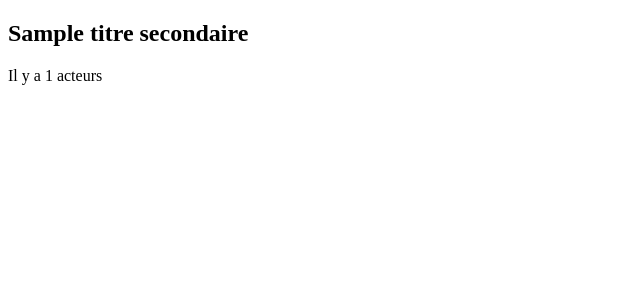
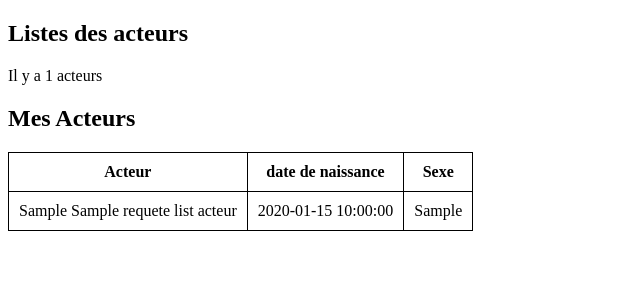
Before and after one commit to Littlebirdwarrior/PDO-cinema, a PHP site: template view/listActeurs.php in a window 1280 px wide. Shown: the part 34-334 px from the top of the page, without its empty margins (0-640 px from the left). Run offline with PHP 8.4, Linux system fonts and the light colour scheme; the template is opened without the code that fills it: most values are stand-ins (such as "Sample title", 1, 10 or a date in 2020).

Commit message:
controller acteur ok

```diff
--- a/controller/cinemaController.php
+++ b/controller/cinemaController.php
@@ -14,7 +14,7 @@ class CinemaController
     {
         $pdo = Connect::seConnecter();
 
-        $requeteListFilm = $pdo->query('
+        $requeteListFilms = $pdo->query('
         SELECT
                 film.titre_film,
                 film.annee_sortie_film,
@@ -31,7 +31,7 @@ class CinemaController
         require "view/listFilms.php";
     }
 
-    //afficher le detail des films
+    //afficher le detail des films (nb, avec un id, utiliser la méthode prépare et non query)
     public function detailFilm($id)
     {
         $pdo = Connect::seConnecter();
@@ -51,7 +51,7 @@ class CinemaController
             INNER JOIN personne ON realisateur.id_personne = personne.id_personne
             WHERE film.id_film = :id
             ');
-            $requeteDetailFilm->execute(["id" => $id]);//ici, quelque chose ne marche pas
+            $requeteDetailFilm->execute(["id" => $id]);
 
 
         require "view/detailFilm.php";
--- a/index.php
+++ b/index.php
@@ -15,7 +15,7 @@ $id = (isset($_GET["id"])) ? $_GET["id"] : null;//ici, quelque chose ne marche p
 
 //Définitions des instances
 $ctrlCinema = new CinemaController();
-$ctrlActeur = new ActeurController();
+$ctrlActeurs = new ActeurController();
 
 //Traitements des différents retours de l'action
 
--- a/view/ajoutActeur.php
+++ /dev/null
@@ -1,3 +0,0 @@
-<?php
-
-?>
--- a/view/detailFilm.php
+++ b/view/detailFilm.php
@@ -9,20 +9,20 @@ ob_start();
         echo '
          <div>
             <div>
-                <h2>'.$film['titre_film'].'</h2>
                 <figure>
                 <img src="'.$film['affiche_film'].'" alt="affiche '.$film['titre_film'].'" width="100px" height="138px"/>
                 </figure>
             </div>
             <div>
+            <h2>'.$film['titre_film'].'</h2>
                 <ul>
                     <li>Note: '.$film['note_film'].'</li>
                     <li>Année de sortie: '.$film['annee_sortie_film'].'</li>
                     <li>Réaliser par : '.$film['prenom_personne'].' '.$film['nom_personne'].'</li>
                     <li>Avec : </li>
                     <li>Durée: '.$film['duree_film'].'</li>
-                    <li>Synopsis : '.$film['synopsis_film'].'</li>
                 </ul>
+                <p>Synopsis : '.$film['synopsis_film'].'</p>
             </div>
         </div>
         ';
--- a/view/listActeurs.php
+++ b/view/listActeurs.php
@@ -6,20 +6,36 @@ ob_start();
     <p>Il y a <?=$requeteListActeurs-> rowCount()?> acteurs</p>
 
     <section>
+        <h2>Mes Acteurs</h2>
+        <div>
+            <table>
+                <thead>
+                <tr>
+                    <th>Acteur</th>
+                    <th>date de naissance</th>
+                    <th>Sexe</th>
+                </tr>
+                </thead>
+                <tbody>
+                <?php
+                //boucle sur chaque films
 
-        <div>
+                foreach ($requeteListActeurs->fetchAll() as $acteur){
+                    echo '<tr>
+                                   <td>'.$acteur['prenom_personne'].' '.$acteur['nom_personne'].'</td>
+                                   <td>'.$acteur['date_naissance_personne'].'</td>
+                                   <td>'.$acteur['sexe_personne'].'</td>
+                               </tr>
+                        ';
+                }
+                ?>
+                </tbody>
+            </table>
+        </div>
+    </section>
 
-        <?php
-        //Boucle  sur chaque acteur
-        foreach ($requeteListActeurs->result() as $acteur) {
-            echo '
-
-
-
-
-            ';
-        }
-        ?>
-        </div>
-
-    </section>
+<?php
+$titre = "Listes des acteurs";
+$titre_secondaire= "Listes des acteurs";
+$contenu = ob_get_clean();//envois le tempons dans la session
+require "view/template.php";
--- a/view/listFilms.php
+++ b/view/listFilms.php
@@ -2,7 +2,7 @@
 ob_start();//démarre session et créé tempon, capsule qui enregistre tout ce qui suit en string
 ?>
     <!--Compte des film-->
-    <p>Il y a <?=$requeteListFilm->rowCount()?> films</p>
+    <p>Il y a <?=$requeteListFilms->rowCount()?> films</p>
 
     <section>
         <h2>Mes films</h2>
@@ -21,7 +21,7 @@ ob_start();//démarre session et créé tempon, capsule qui enregistre tout ce q
                 <?php
                 //boucle sur chaque films
 
-                foreach ($requeteListFilm->fetchAll() as $film){
+                foreach ($requeteListFilms->fetchAll() as $film){
                     echo '<tr>
                                    <td><a href="#">'.$film['titre_film'].'</a></td>
                                    <td>'.$film['annee_sortie_film'].'</td>
```
Also changed, not shown: controller/ActeurController.php (added, +26 -0 lines).
